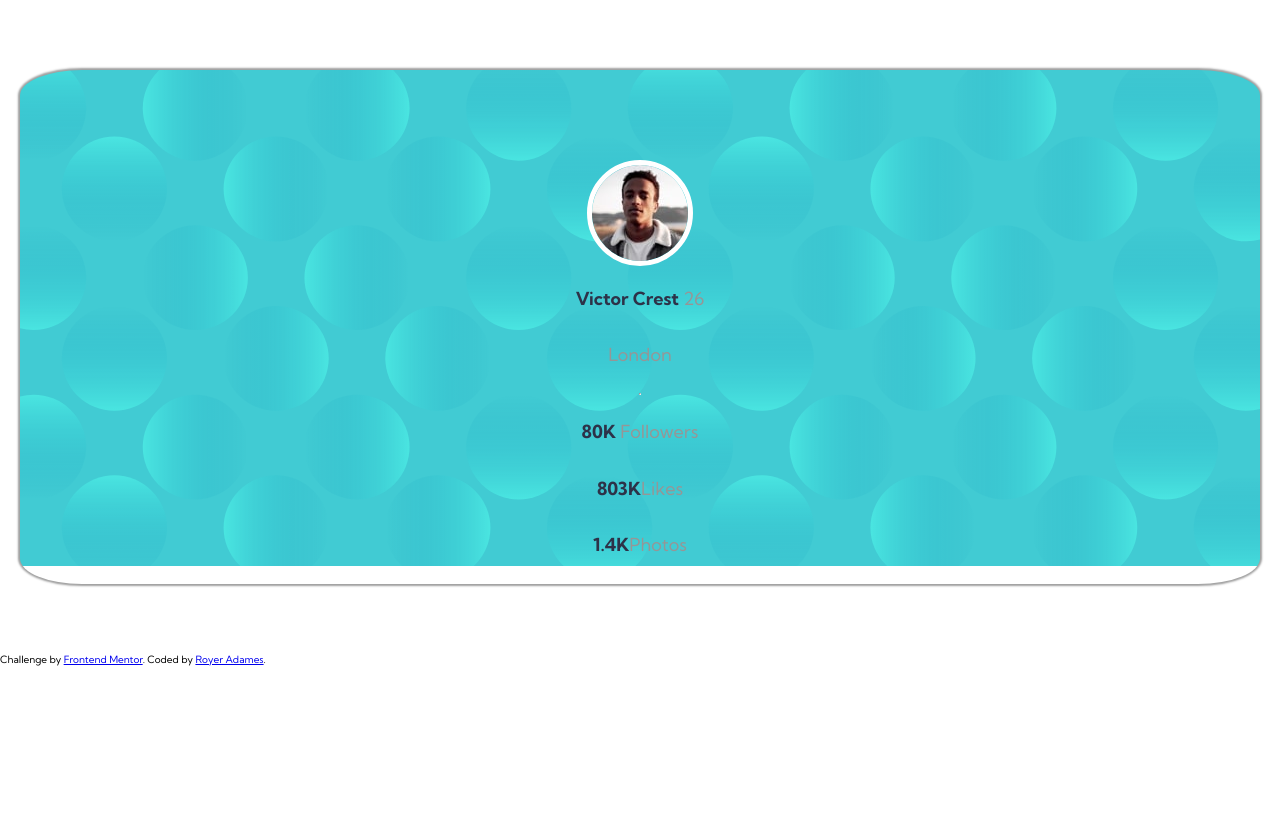
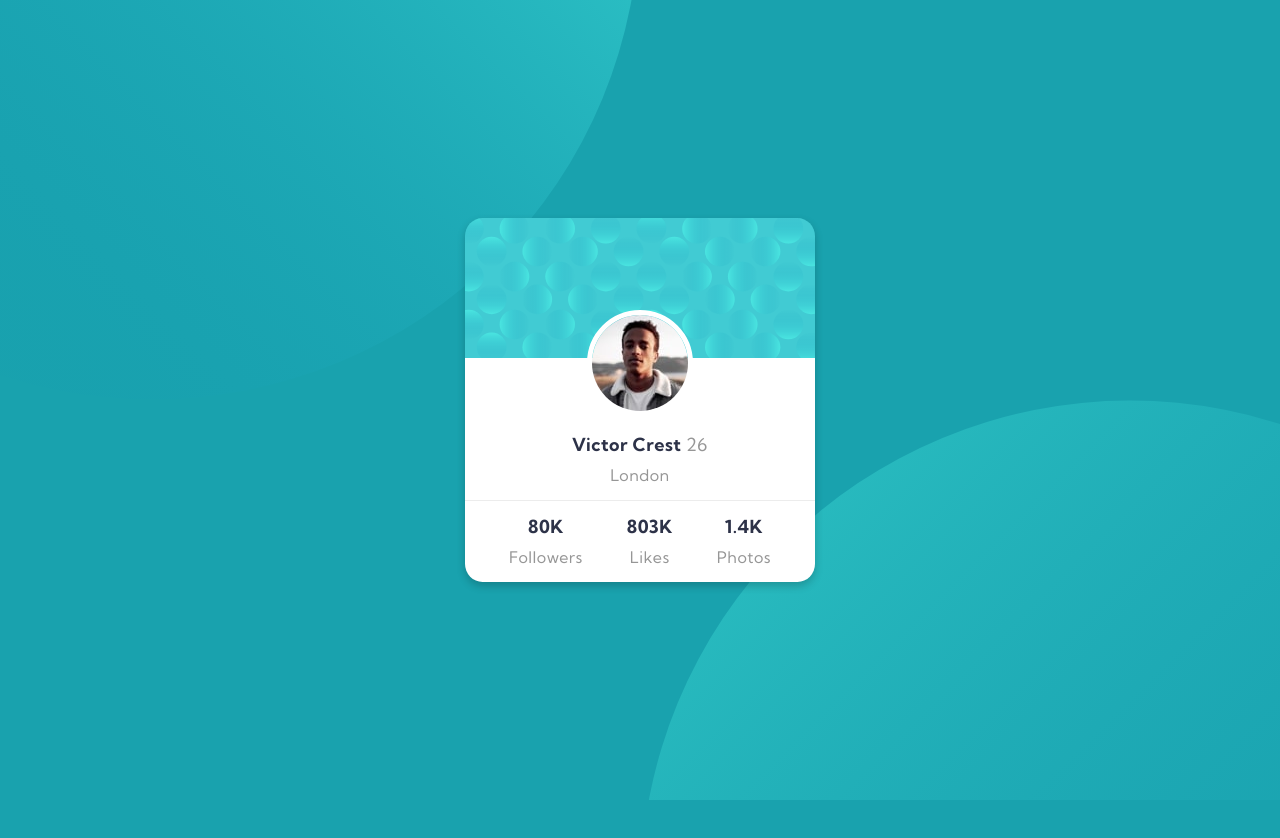
Before and after one commit to royeradames/profile-card, a React (Create React App) app: page / in a window 1280 px wide. Shown: the top 838 px of the page. After the commit the page ends 800 px from the top, so only its background shows below. Built offline with nearby package versions, Linux system fonts and the light colour scheme.

Commit message:
📦app looks like given design

```diff
--- a/src/App.tsx
+++ b/src/App.tsx
@@ -5,56 +5,34 @@ import './css/app.scss';
 
 function App() {
   return (
-    <div className="App">
-      <section className="section">
-        <div className="section__inner">
           <div className="card section__card ">
-            <div><img className="card__image" src={"./images/image-victor.jpg"} alt="Vicor Crest front facing "/></div>
+            <div ><img className="card__image" src={"./images/image-victor.jpg"} alt="Vicor Crest front facing "/></div>
             <div className="card__about">
-              {/* about */}
               <p>
-                <span className="card_bold">Victor Crest</span> 26
-              </p>
-
-            </div>
-            <div className="card__location">
-              <p>
-                London
-              </p>
-
-            </div>
-
-            <hr className="card_social_media_divider"/>
-            <div className="card__followers ">
-              {/* followers */}
-              <p>
-                <span className="card_bold">80K</span> Followers
+                <span className="card_bold">Victor Crest </span>
+                <span className="card_age">26</span>
+                <span className="card_new_line"> London</span>
               </p>
             </div>
 
-            <div className="card__likes">
-              {/* likes */}
-              <p>
+            <div className="card_social_media_divider">
+              <p className="card__followers">
+                <span className="card_bold">80K</span>
+                <span className="card_new_line">Followers</span>
+              </p>
+
+              <p className="card__likes">
                 <span className="card_bold">803K</span>
-                Likes
+                <span className="card_new_line">Likes</span>
               </p>
-            </div>
 
-            <div className="card__photos">
-              {/* photos */}
-              <p>
+              <p className="card__photos">
                 <span className="card_bold">1.4K</span>
-                Photos
+
+                <span className="card_new_line">Photos</span>
               </p>
             </div>
           </div>
-        </div>
-      <div className="attribution">
-        Challenge by <a href="https://www.frontendmentor.io?ref=challenge" target="_blank" rel="noreferrer">Frontend Mentor</a>.
-        Coded by <a href="https://www.linkedin.com/in/royer-adames/" target="_blank" rel="noreferrer">Royer Adames</a>.
-      </div>
-    </section>
-    </div>
   );
 }
 
--- a/src/css/app.scss
+++ b/src/css/app.scss
@@ -4,45 +4,57 @@ $dark_blue: hsl(229, 23%, 23%);
 $grey_blue:  hsl(227, 10%, 46%);
 $neutral: hsl(0, 0%, 59%);
 $white: hsl(0, 0%, 100%);
-$black: rgba(0,0,0, 0.38);
-
+$black: rgba(0,0,0, 0.2);
 body{
+    background-color: $dark_cyan;
+    background-image:  url("../images/bg-pattern-top.svg"), url("../images/bg-pattern-bottom.svg");
+    background-position: right 50vw bottom 50vh, left 50vw top 50vh;
+    background-repeat: no-repeat, no-repeat;
     font-family: 'Kumbh Sans', sans-serif;
+    display: flex;
+    justify-content: center;
+    align-items: center;
 }
-.section{
-    &__inner{
-        margin: 7rem 2rem;
-    }
-}
-
 
 .card{
     color: $neutral;
     display: flex;
     flex-direction: column;
-    font-size: 1.8rem;
+    font-size: 1.6rem;
     font-weight: 400;
     border-radius: 5%;
-    box-shadow: 0 0 .2rem .2rem $black;
+    box-shadow: 0 .4rem .8rem $black;
     background-image: url("../images/bg-pattern-card.svg");
     background-size: 100%;
     background-repeat: no-repeat;
     background-color: $white;
-    padding: 1rem;
     justify-content: center;
     text-align: center;
+    letter-spacing: .05rem;
+    width: 35rem;
+    max-width: 35rem;
 
     &__image{
         border-radius: 50%;
         border: .5rem solid $white;
-        margin-top: 8rem;
+        margin-top: 9.2rem;
     }
     &_bold{
         font-weight: bolder;
+        font-size: 1.8rem;
         color: $dark_blue;
     }
+    &_age{
+        font-size: 1.8rem;
+    }
+    &_new_line{
+        display: block;
+        padding-top: 1rem;
+    }
     &_social_media_divider{
-        border-top: .1rem solid $neutral;
+        border-top: .1rem solid hsla(0, 0%, 59%, 0.178);
+        display: flex;
+        justify-content: space-evenly;
     }
 }
 
```
Also changed, not shown: 1 other file (tests, documents, lock files or other folders).
